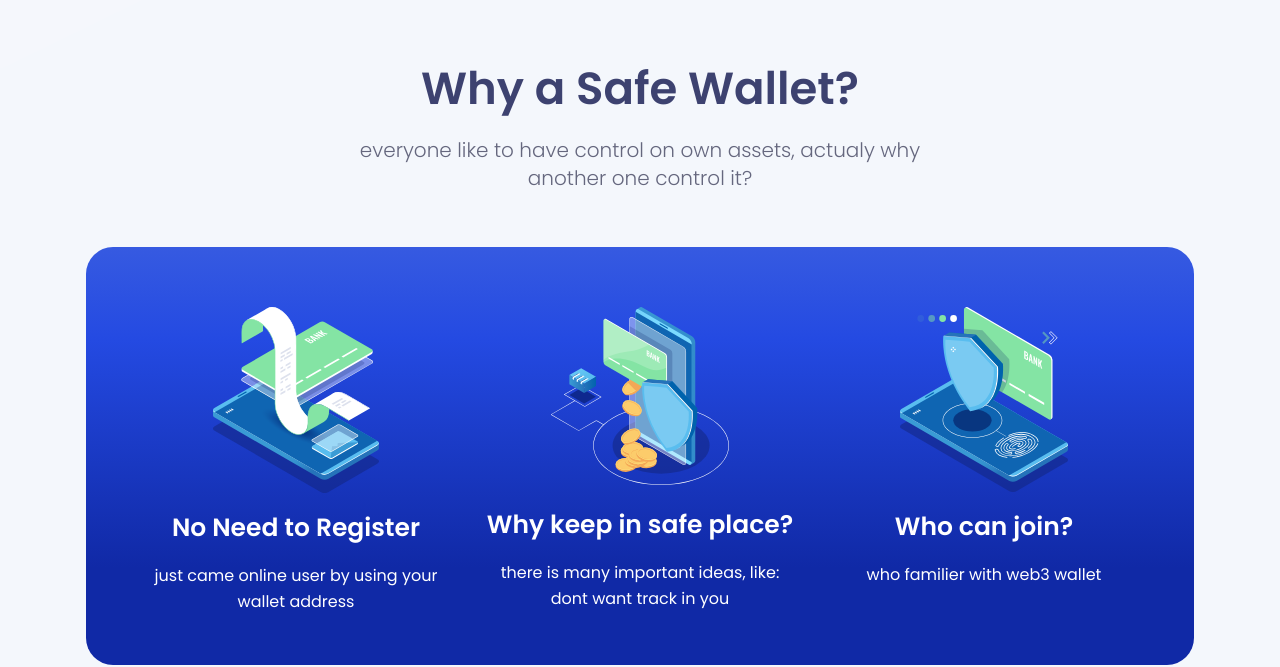
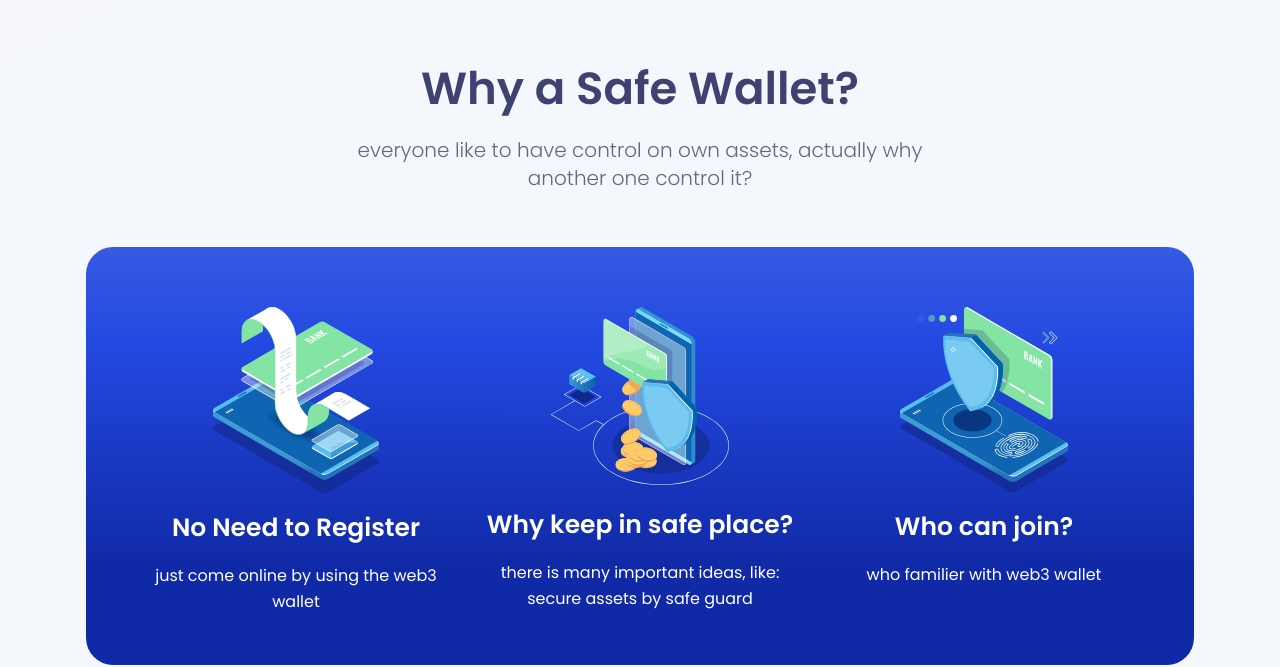
Before and after one commit to CULT-WALLET/pd, a plain HTML site: page index.html in a window 1280 px wide. Shown: the part 980-1647 px from the top of the page. Drawn offline with Linux system fonts and the light colour scheme; a script that the page names is missing.

Commit message:
Update index.html

```diff
--- a/index.html
+++ b/index.html
@@ -125,7 +125,7 @@
                         <div class="section-title text-center mb-55">
                             <h2 class="mb-20 wow fadeInUp" data-wow-delay=".2s">Why a Safe Wallet?</h2>
                             <p class="wow fadeInUp lead" data-wow-delay=".4s">
-                                everyone like to have control on own assets, actualy why another one control it?
+                                everyone like to have control on own assets, actually why another one control it?
                             </p>
                         </div>
                     </div>
@@ -139,7 +139,7 @@
                                 </div>
                                 <div class="feature-content">
                                     <h5>No Need to Register</h5>
-                                    <p>just came online user by using your wallet address</p>
+                                    <p>just come online by using the web3 wallet</p>
                                 </div>
                             </div>
                         </div>
@@ -150,7 +150,7 @@
                                 </div>
                                 <div class="feature-content">
                                     <h5>Why keep in safe place?</h5>
-                                    <p>there is many important ideas, like: dont want track in you</p>
+                                    <p>there is many important ideas, like: secure assets by safe guard</p>
                                 </div>
                             </div>
                         </div>
```
